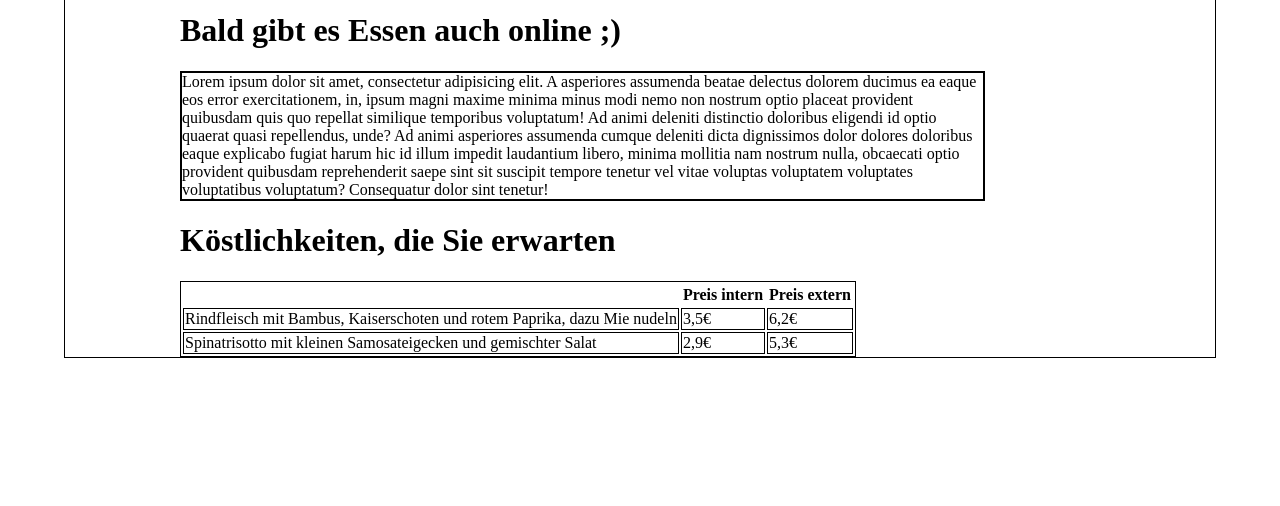
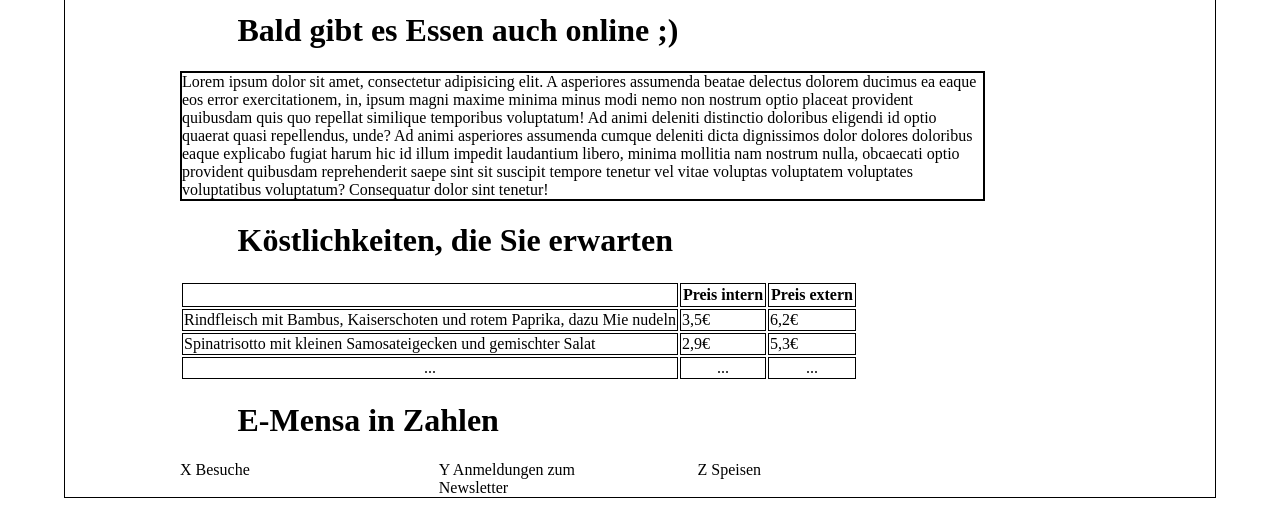
Before and after one commit to Shakouj-Nour/E-Mensa, a PHP site: page / in a window 1280 px wide. Shown: the part 365-871 px from the top of the page. Before the commit the page ends 723 px from the top, so only its background shows below. Run offline with PHP 8.4, Linux system fonts and the light colour scheme.

Commit message:
version 1 index.html

```diff
--- a/werbeseite/index.html
+++ b/werbeseite/index.html
@@ -8,7 +8,7 @@
 <body>
 <div class="grid-header">
     <img class="logo" src="E-Mensa_logo.png" alt="E-Mensa Logo">
-    <div class="header">
+    <div class="header kisten">
         <div class="Element-Header Element1">Ankündigung</div>
         <div class="Element-Header Element2">Speisen</div>
         <div class="Element-Header Element3">Zahlen</div>
@@ -17,13 +17,13 @@
     </div>
 </div>
 <hr>
-<div>
+<div class="Kisten">
     <h1>Bald gibt es Essen auch online ;)</h1>
     <p>Lorem ipsum dolor sit amet, consectetur adipisicing elit. A asperiores assumenda beatae delectus dolorem ducimus ea eaque eos error exercitationem, in, ipsum magni maxime minima minus modi nemo non nostrum optio placeat provident quibusdam quis quo repellat similique temporibus voluptatum! Ad animi deleniti distinctio doloribus eligendi id optio quaerat quasi repellendus, unde? Ad animi asperiores assumenda cumque deleniti dicta dignissimos dolor dolores doloribus eaque explicabo fugiat harum hic id illum impedit laudantium libero, minima mollitia nam nostrum nulla, obcaecati optio provident quibusdam reprehenderit saepe sint sit suscipit tempore tenetur vel vitae voluptas voluptatem voluptates voluptatibus voluptatum? Consequatur dolor sint tenetur!
     </p>
 </div>
 
-<div>
+<div class="Kisten">
     <h1> Köstlichkeiten, die Sie erwarten</h1>
     <table>
         <thead>
@@ -41,7 +41,20 @@
             <td>2,9€</td>
             <td>5,3€</td>
         </tr>
+        <tr class="table-unten">
+            <td>...</td>
+            <td>...</td>
+            <td>...</td>
+        </tr>
     </table>
+</div>
+<div class="Kisten">
+    <h1> E-Mensa in Zahlen</h1>
+    <div class="grid-zahlen">
+        <div>X Besuche</div>
+        <div>Y Anmeldungen zum Newsletter</div>
+        <div>Z Speisen</div>
+    </div>
 </div>
 </body>
 </html>
--- a/werbeseite/style.css
+++ b/werbeseite/style.css
@@ -5,8 +5,8 @@ body{
 }
 h1{
     font-weight: bold;
-    margin-left:10%;
-    margin-right:10%;
+    margin-left:15%;
+
 }
 p{
     border: 2px solid black;
@@ -37,17 +37,31 @@ p{
 }
 logo{
     border: 1px solid black;
-    padding: 10px;
+    padding: 5px;
+    margin-left: 2px;
 }
 table{
-    border: 1px solid black;
+
     margin-left: 10%;
     margin-right: 10%;
 }
 th{
     padding: 2px;
-
+    border: 1px solid black;
 }
 td{
     border: 1px solid black;
 }
+.table-unten{
+    text-align: center;
+}
+.grid-zahlen{
+    display: grid;
+    grid-template-columns:repeat(3, 20%) ;
+    grid-column-gap: 5%;
+    margin-left: 10%;
+}
+.kisten/* Kisten fuer draussen*/{
+    margin-left:15%;
+
+}
```
